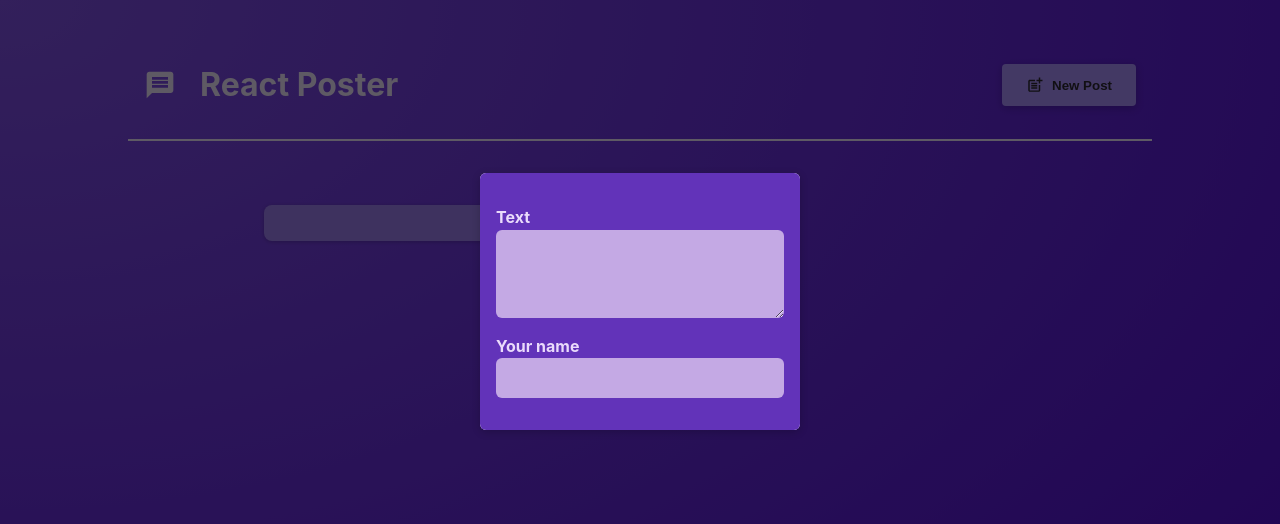
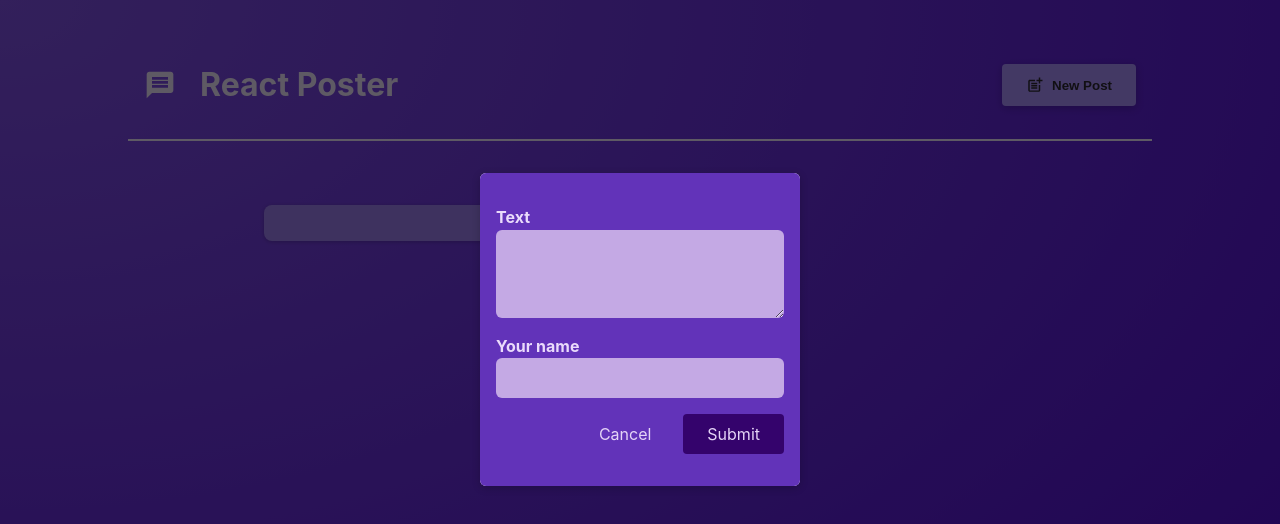
Before and after one commit to AllePiski/ReactCalcProject.github.io, a React (Vite) app: page / in a window 1280 px wide. Both pictures are taken after a click on the button "New Post". Shown: the top 524 px of the page. Built offline with nearby package versions, Linux system fonts and the light colour scheme.

Commit message:
added buttons in the form for cancel and submitting

```diff
--- a/src/components/NewPost.jsx
+++ b/src/components/NewPost.jsx
@@ -11,6 +11,12 @@
         <label htmlFor="name">Your name</label>
         <input type="text" id="name" required onChange={props.onAuthorChange} />
       </p>
+      <p className={classes.actions}>
+        <button type="button" onClick={props.onCancel}>
+          Cancel
+        </button>
+        <button>Submit</button>
+      </p>
     </form>
   );
 }
--- a/src/components/PostList.jsx
+++ b/src/components/PostList.jsx
@@ -23,6 +23,7 @@
           <NewPost
             onBodyChange={bodyChangeHandler}
             onAuthorChange={AuthorChangeHandler}
+            onCancel={onStopPosting}
           />
         </Modal>
       )}
```
